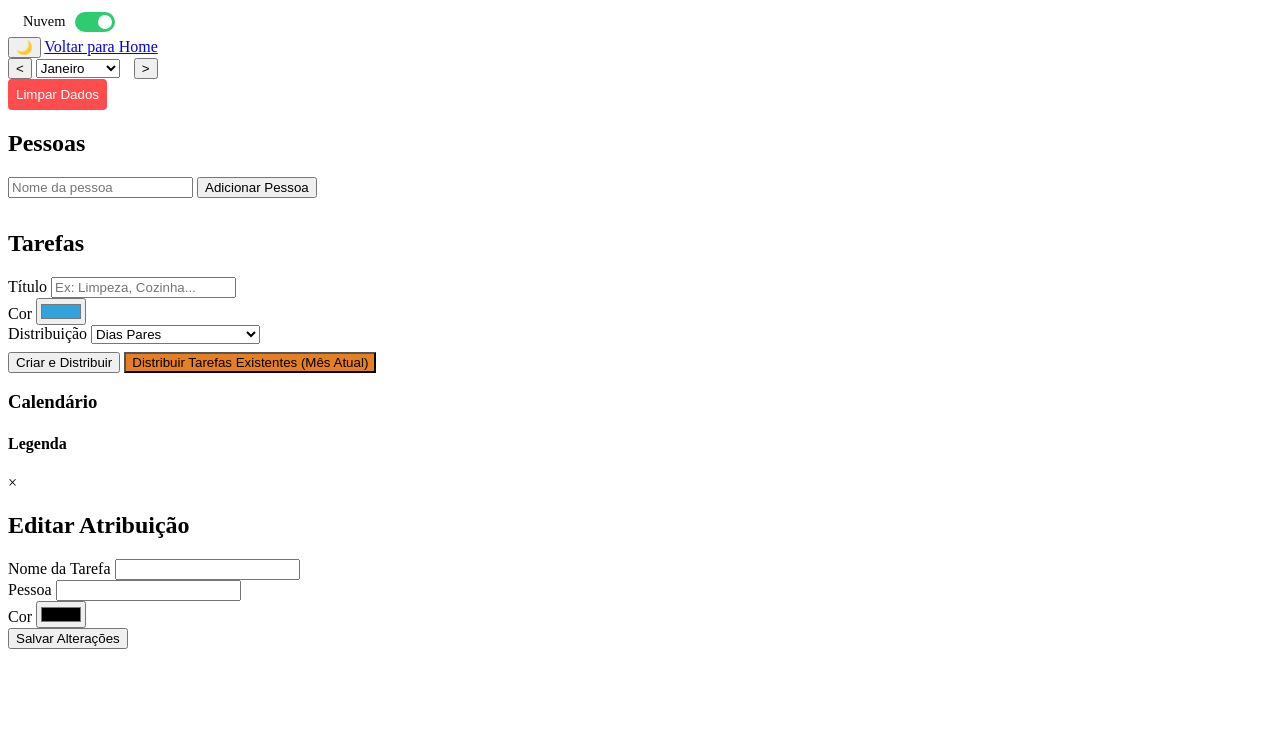
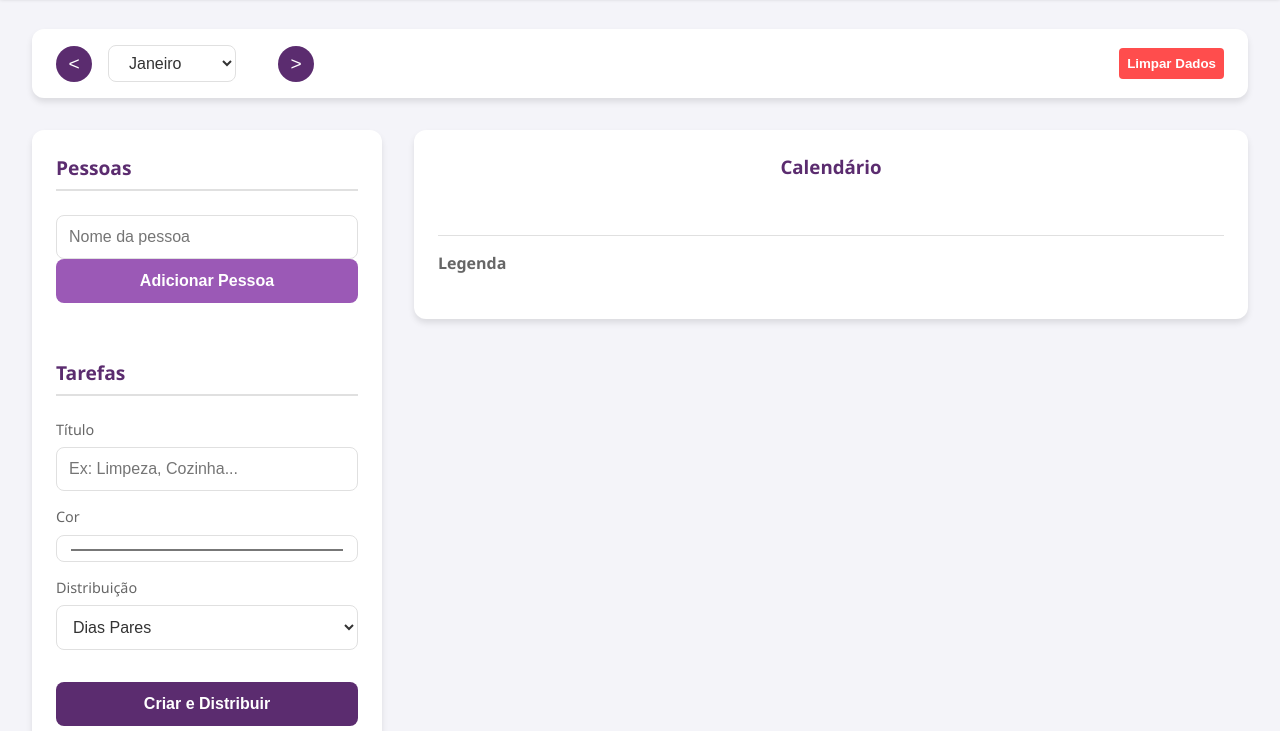
Before and after one commit to Iago-Derik/Calend-rio-teste, a plain HTML site: page index.html in a window 1280 px wide. Shown: the part 73-804 px from the top of the page. Drawn offline with nearby package versions, Linux system fonts and the light colour scheme.

Commit message:
Update CSS and JS links with versioning

```diff
--- a/index.html
+++ b/index.html
@@ -4,7 +4,7 @@
     <meta charset="UTF-8">
     <meta name="viewport" content="width=device-width, initial-scale=1.0">
     <title>Gerenciador de Tarefas e Calendário</title>
-    <link rel="stylesheet" href="assets/css/calendar.css>
+    <link rel="stylesheet" href="assets/css/calendar.css?v=1.1">
     <link rel="manifest" href="manifest.json">
     <meta name="theme-color" content="#5b2c6f">
     <style>
@@ -141,6 +141,6 @@
     </div>
 
     <script src="https://cdn.jsdelivr.net/npm/@supabase/supabase-js@2"></script>
-    <script src="assets/js/calendar.js"></script>
+    <script src="assets/js/calendar.js?v=1.1"></script>
 </body>
 </html>
```
